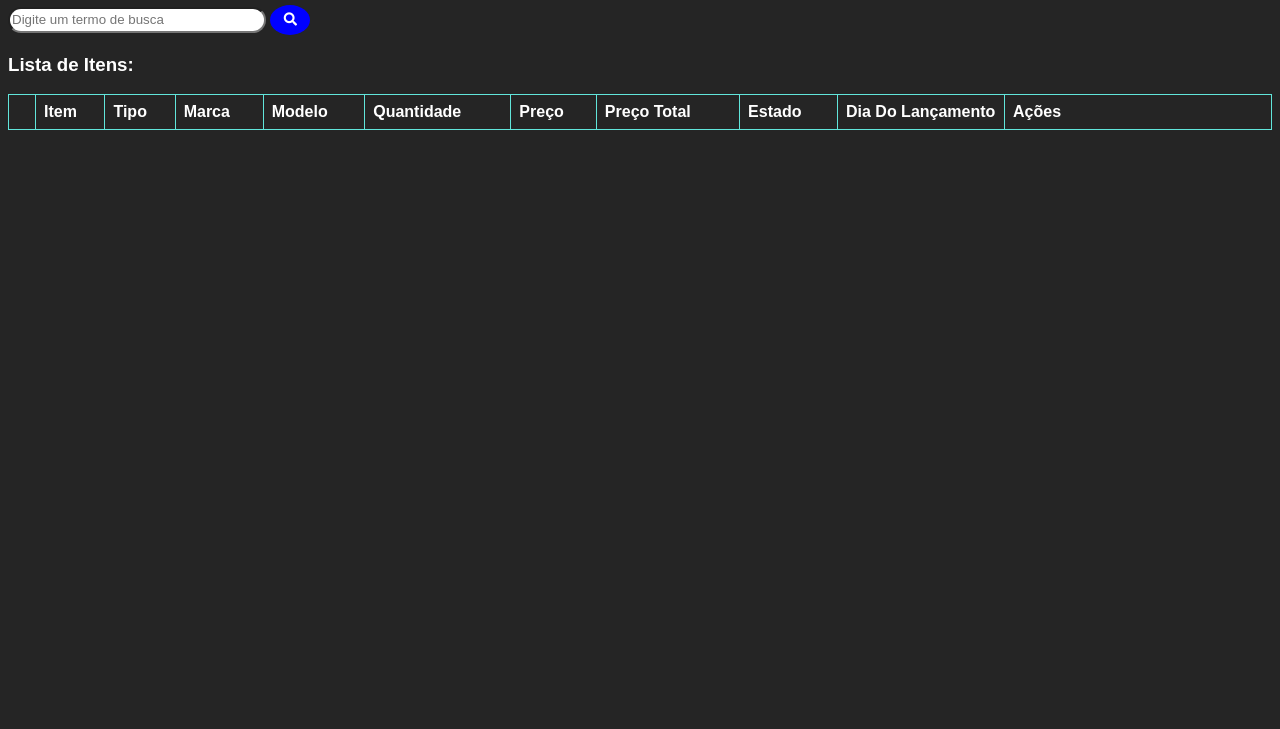
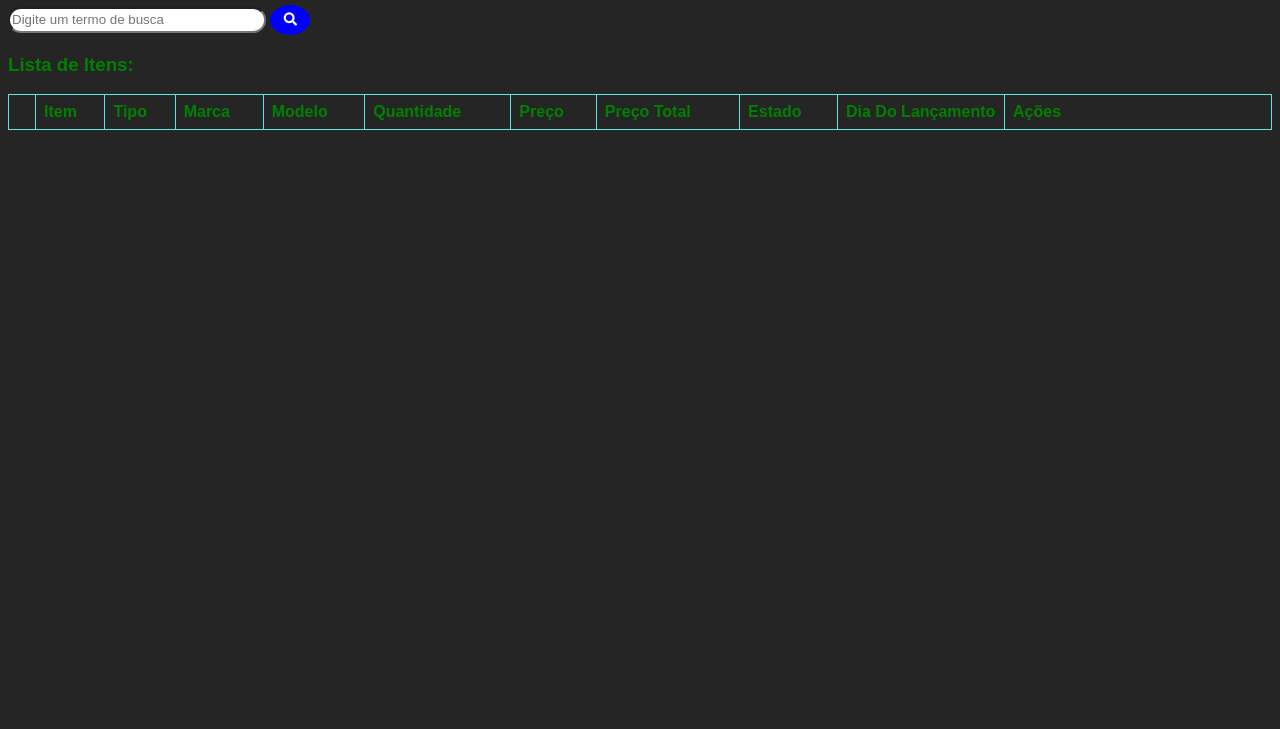
Before and after one commit to Joao-Soaress/controle-de-estoque, a plain HTML site: page index.html in a window 1280 px wide. Shown: the part 71-800 px from the top of the page. Drawn offline with Linux system fonts and the light colour scheme.

Commit message:
Update index.html

```diff
--- a/index.html
+++ b/index.html
@@ -8,7 +8,7 @@
         body {
             font-family: 'Montserrat', sans-serif;
             background-color: rgb(37, 37, 37);
-            color: rgb(255, 255, 255);
+            color: green;
         }
 
         table {
```
